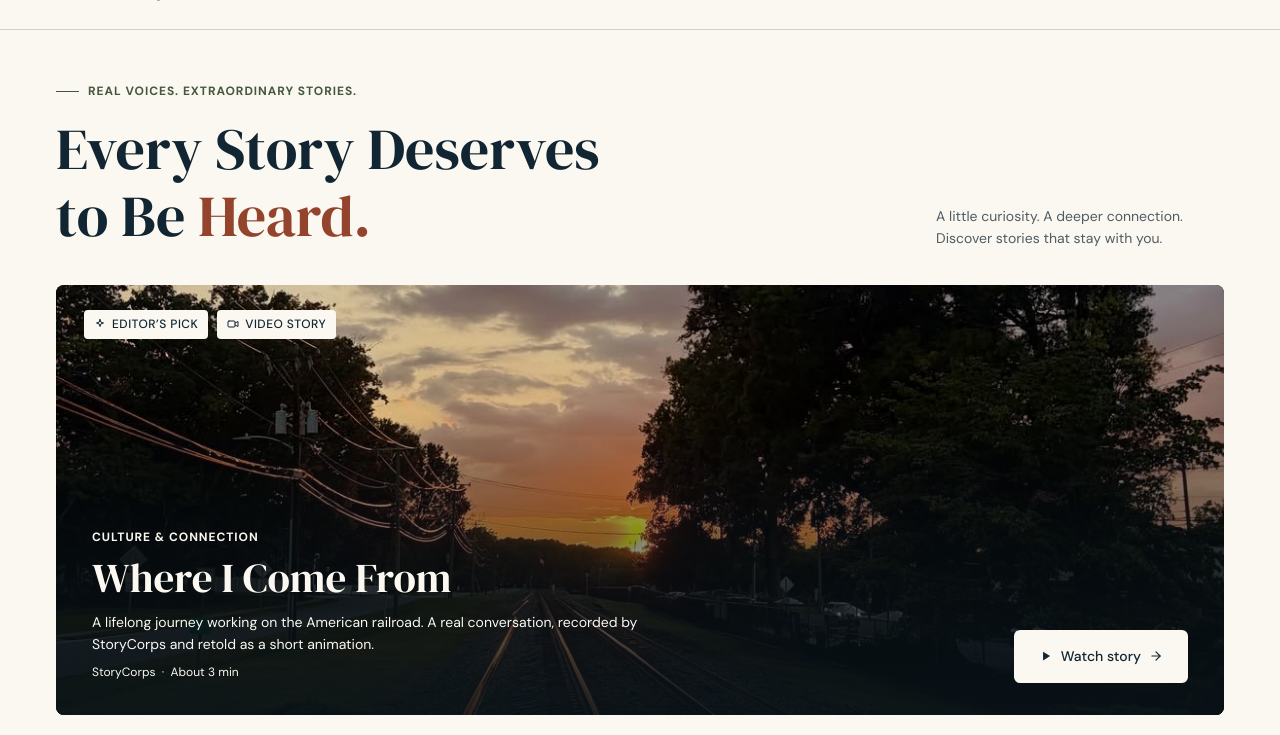
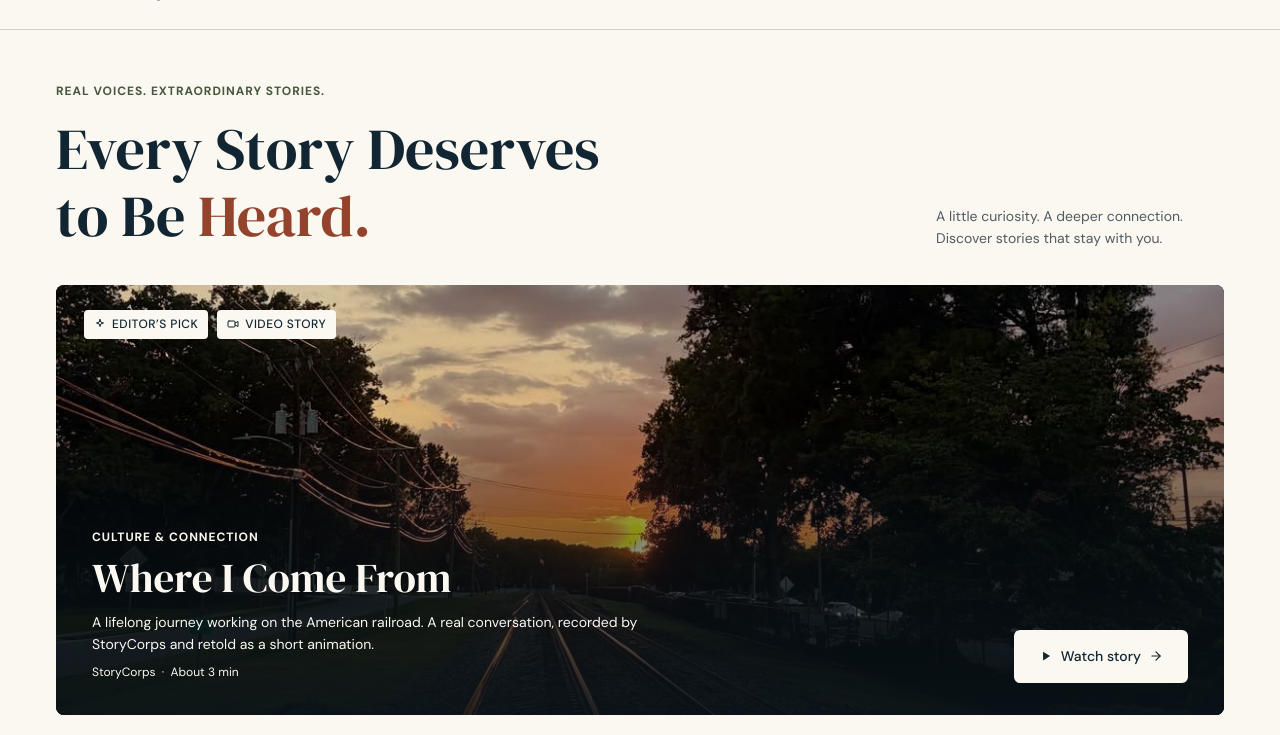
Before and after one commit to prince-nda/storycast, a website: page storycast/index.html in a window 1280 px wide. Shown: the part 65-800 px from the top of the page. Drawn offline with Linux system fonts and the light colour scheme.

Commit message:
remove decorative lines from eyebrow headings

```diff
--- a/storycast/sass/components/_eyebrow.scss
+++ b/storycast/sass/components/_eyebrow.scss
@@ -8,12 +8,5 @@
     letter-spacing: 0.08em;
     text-transform: uppercase;
     color: var(--color-sage);
-
-    &::before {
-      content: '';
-      width: 1.4375rem;
-      height: 1px;
-      background: currentColor;
-    }
   }
 }
```
Also changed, not shown: storycast/css/main.css, 1 other file.
